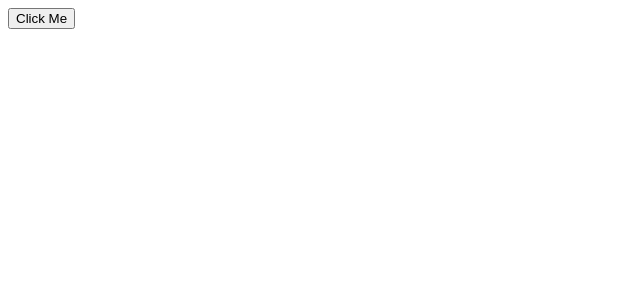
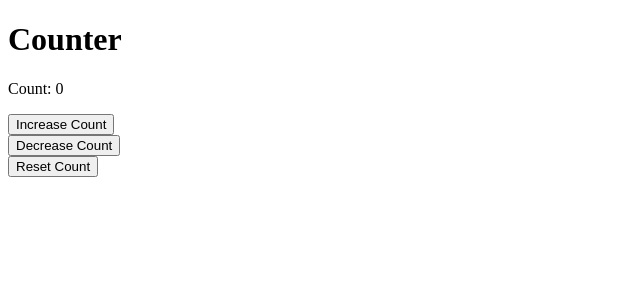
Before and after one commit to Omsurvase24/React-Basics, a React (Vite) app: page / in a window 1280 px wide. Shown: the top 300 px of the page, without its empty margins (0-640 px from the left). Built offline with nearby package versions, Linux system fonts and the light colour scheme.

Commit message:
useState

```diff
--- a/src/App.jsx
+++ b/src/App.jsx
@@ -1,9 +1,9 @@
-import Button from "./Button";
+import Counter from "./Counter";
 
 function App() {
   return (
     <>
-      <Button></Button>
+      <Counter></Counter>
     </>
   );
 }
--- /dev/null
+++ b/src/Counter.jsx
@@ -0,0 +1,29 @@
+import React, { useState } from "react";
+
+function Counter() {
+    const [count, setCount] = useState(0);
+
+    const increment = () => {
+        setCount(count + 1);
+    }
+
+    const decrement = () => {
+        setCount(count - 1);
+    }
+
+    const reset = () => {
+        setCount(0);
+    }
+
+    return (
+        <div>
+            <h1>Counter</h1>
+            <p>Count: {count}</p>
+            <button onClick={increment}>Increase Count</button> <br />
+            <button onClick={decrement}>Decrease Count</button> <br />
+            <button onClick={reset}>Reset Count</button>
+        </div>
+    );
+}
+
+export default Counter
```
Also changed, not shown: src/MyComponent.jsx (added, +36 -0 lines).
